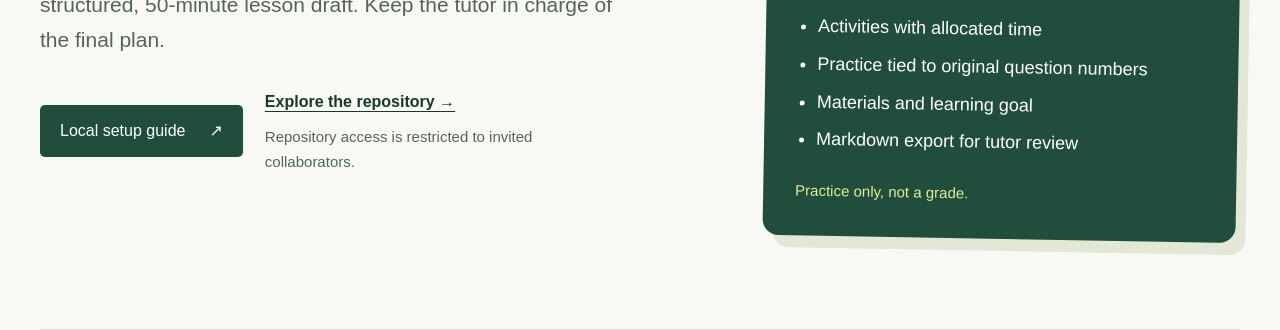
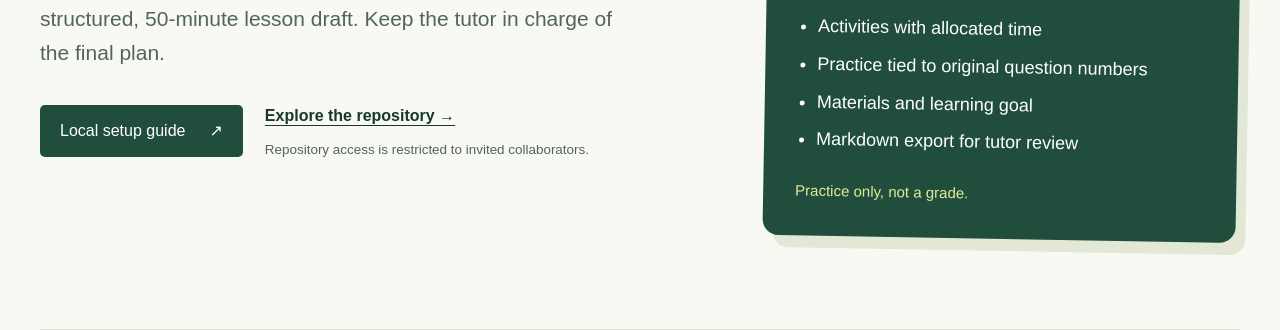
Before and after one commit to NEmiceKing/ailt9019-group49-website, a plain HTML site: page index.html in a window 1280 px wide. Shown: the part 470-800 px from the top of the page. Drawn offline with Linux system fonts and the light colour scheme.

Commit message:
Keep hero repository access note on one line

```diff
--- a/index.html
+++ b/index.html
@@ -4,7 +4,7 @@
 <meta charset="utf-8"><meta name="viewport" content="width=device-width, initial-scale=1">
 <meta name="description" content="AILT9019 Group 49: a tutor-facing lesson-plan scaffolder that turns a brief and optional practice PDF into a reviewed 50-minute draft.">
 <title>Lesson-plan scaffolder · Group 49</title>
-<link rel="stylesheet" href="style.css?v=20261119-access">
+<link rel="stylesheet" href="style.css?v=20261119-access-single-line">
 </head>
 <body>
 <a class="skip" href="#main">Skip to content</a>
--- a/style.css
+++ b/style.css
@@ -61,5 +61,9 @@ pre code { white-space: inherit; }
 
 .closing .repository-access { margin: 0; font-size: clamp(11px, 1.05vw, 15px); text-align: center; white-space: nowrap; }
 
-.hero-repository { max-width: 320px; }
-.hero-repository .note { margin: 8px 0 0; }
+.hero-repository { max-width: 100%; }
+.hero-repository .note {
+  margin: 8px 0 0;
+  font-size: clamp(11px, 1.05vw, 15px);
+  white-space: nowrap;
+}
```
